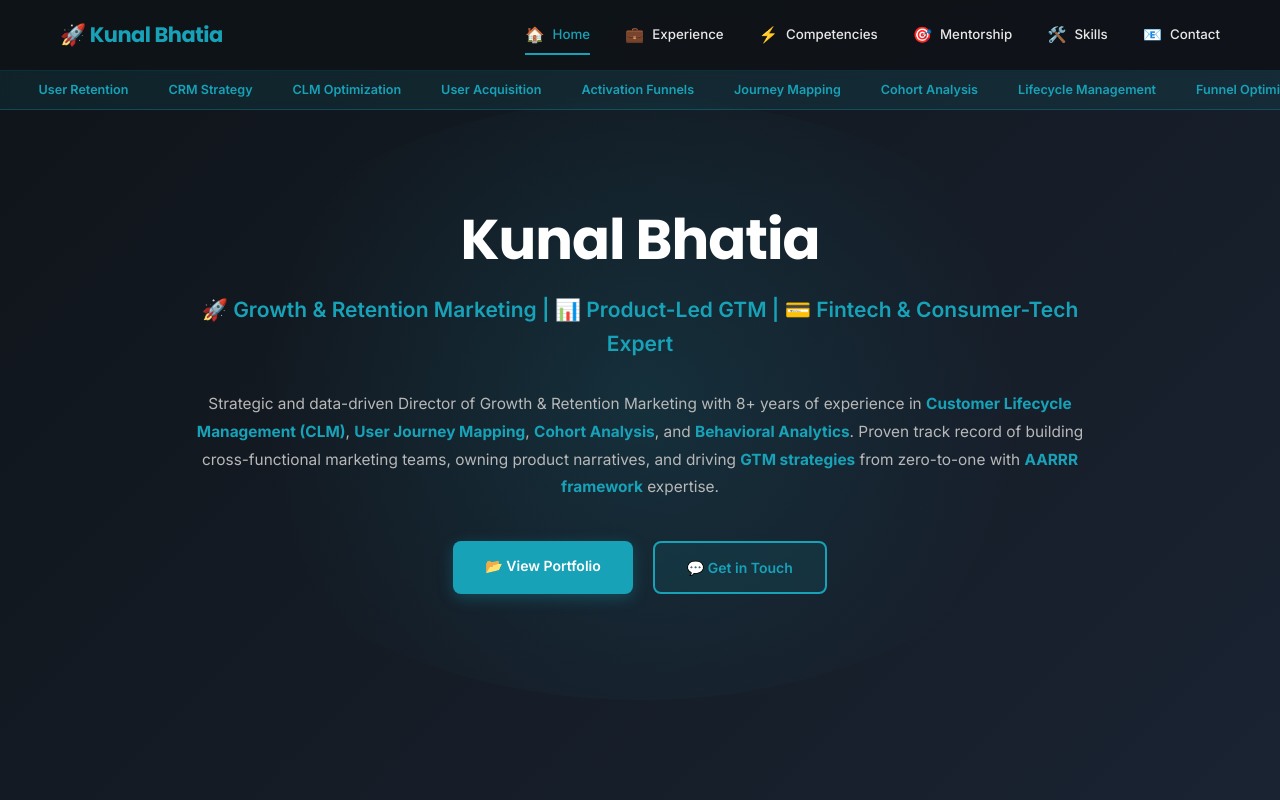
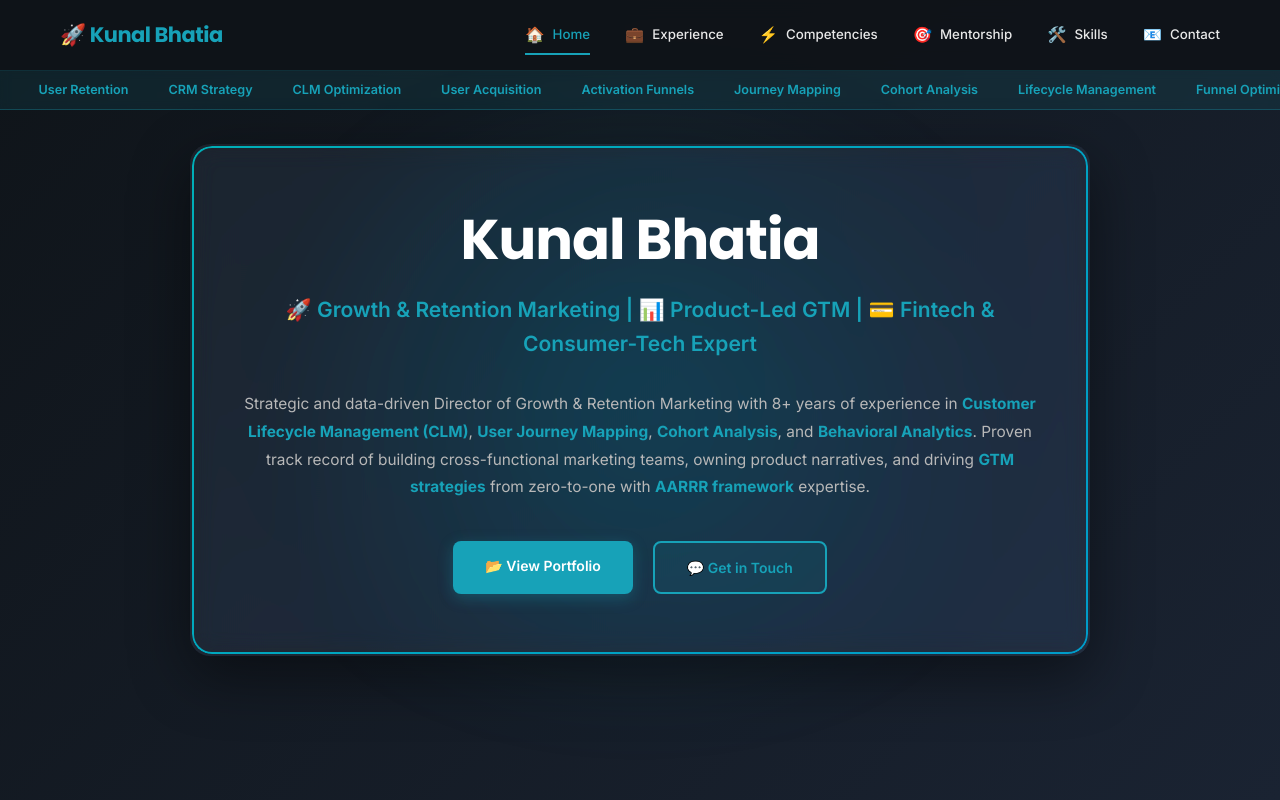
Before and after one commit to kunal-20-06/Kunal_Resume, a plain HTML site: page index.html in a window 1280 px wide. Shown: the top 800 px of the page. Drawn offline with Linux system fonts and the light colour scheme.

Commit message:
Update style.css

```diff
--- a/style.css
+++ b/style.css
@@ -940,20 +940,23 @@ body {
 
 
 
-/* Hero Section */
+/* ===============================
+   HERO SECTION – GLASS + GLOW
+   =============================== */
+
 .hero-section {
-    min-height: 100vh; /* Full viewport height */
-    display: flex;
-    align-items: center;        /* Vertical centering */
-    justify-content: center;    /* Horizontal centering */
+    min-height: 100vh;
+    display: flex;
+    align-items: center;
+    justify-content: center;
     text-align: center;
     background: linear-gradient(135deg, #0f1419 0%, #1a2332 100%);
     position: relative;
     overflow: hidden;
-    padding: 0 20px; /* Minimal side padding for small screens */
-}
-
-/* Soft glow / radial highlight */
+    padding: 0 20px;
+}
+
+/* Subtle teal glow background */
 .hero-section::before {
     content: '';
     position: absolute;
@@ -961,31 +964,57 @@ body {
     left: 50%;
     width: 900px;
     height: 600px;
-    transform: translate(-50%, -50%); /* perfectly centers the glow */
+    transform: translate(-50%, -50%);
     background: radial-gradient(circle, rgba(23, 162, 184, 0.15) 0%, transparent 70%);
     border-radius: 50%;
     z-index: 0;
-}
-
-/* Center container itself */
+    filter: blur(40px);
+}
+
+/* Flex container centering */
 .hero-section .container {
     display: flex;
     justify-content: center;
     align-items: center;
     width: 100%;
-    padding: 0; /* neutralize global container padding if any */
-}
-
-/* Hero Content Box */
+    padding: 0;
+}
+
+/* Glass hero content box with animated gradient border */
 .hero-content {
     text-align: center;
     max-width: 900px;
     margin: 0 auto;
     position: relative;
     z-index: 1;
-}
-
-/* Hero Text Styles */
+    padding: 60px 40px;
+    border-radius: 20px;
+    background: rgba(255, 255, 255, 0.06);
+    backdrop-filter: blur(12px) saturate(180%);
+    border: 2px solid transparent;
+    box-shadow: 0 20px 60px rgba(0, 0, 0, 0.45);
+    animation: fadeInUp 1s ease both;
+}
+
+/* Animated glowing border (pseudo-element magic) */
+.hero-content::before {
+    content: "";
+    position: absolute;
+    inset: 0;
+    border-radius: 20px;
+    padding: 2px;
+    background: linear-gradient(135deg, #00ffff, #00b3b3, #0099cc, #00ffff);
+    background-size: 400% 400%;
+    -webkit-mask:
+      linear-gradient(#fff 0 0) content-box,
+      linear-gradient(#fff 0 0);
+    -webkit-mask-composite: xor;
+    mask-composite: exclude;
+    animation: borderFlow 6s ease infinite;
+    z-index: -1;
+}
+
+/* Title */
 .hero-title {
     font-family: 'Poppins', sans-serif;
     font-size: 4rem;
@@ -996,6 +1025,7 @@ body {
     animation: fadeInUp 0.8s ease;
 }
 
+/* Subtitle */
 .hero-subtitle {
     font-size: 1.5rem;
     color: #17a2b8;
@@ -1004,6 +1034,7 @@ body {
     animation: fadeInUp 0.8s ease 0.2s both;
 }
 
+/* Description */
 .hero-description {
     font-size: 1.1rem;
     color: #b8b8b8;
@@ -1017,7 +1048,7 @@ body {
     font-weight: 700;
 }
 
-/* Buttons layout */
+/* Buttons */
 .hero-buttons {
     display: flex;
     gap: 20px;
@@ -1026,18 +1057,39 @@ body {
     animation: fadeInUp 0.8s ease 0.6s both;
 }
 
-/* Responsive adjustments */
+/* Hover micro-interaction */
+.hero-content:hover {
+    transform: translateY(-6px);
+    transition: transform 0.3s ease, box-shadow 0.3s ease;
+    box-shadow: 0 25px 80px rgba(0, 0, 0, 0.5);
+}
+
+/* Keyframes for animated gradient border */
+@keyframes borderFlow {
+    0% { background-position: 0% 50%; }
+    50% { background-position: 100% 50%; }
+    100% { background-position: 0% 50%; }
+}
+
+/* Responsive scaling */
 @media (max-width: 768px) {
+    .hero-content {
+        padding: 40px 20px;
+    }
+
     .hero-title {
         font-size: 2.8rem;
     }
+
     .hero-subtitle {
         font-size: 1.2rem;
     }
+
     .hero-description {
         font-size: 1rem;
     }
 }
+
 
 /* Buttons */
 .btn {
```
